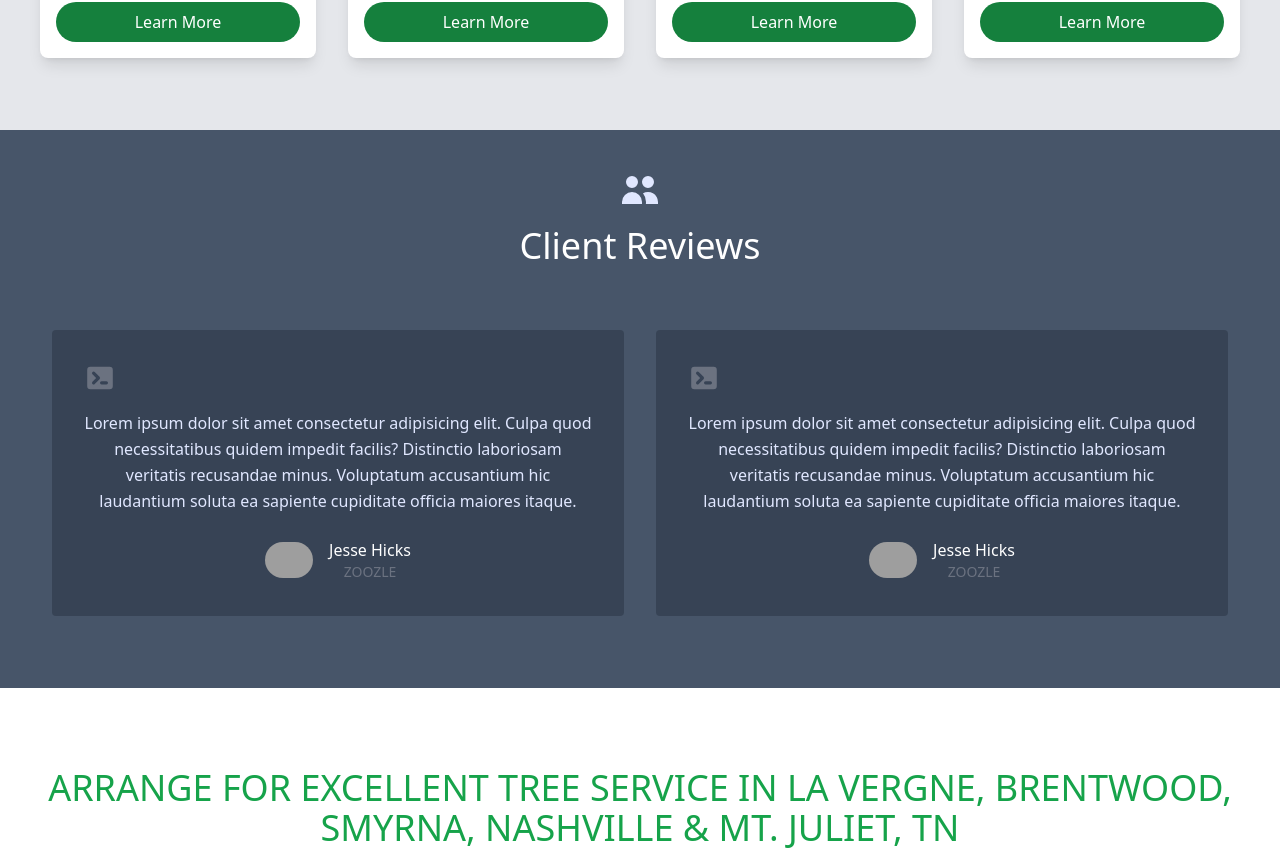
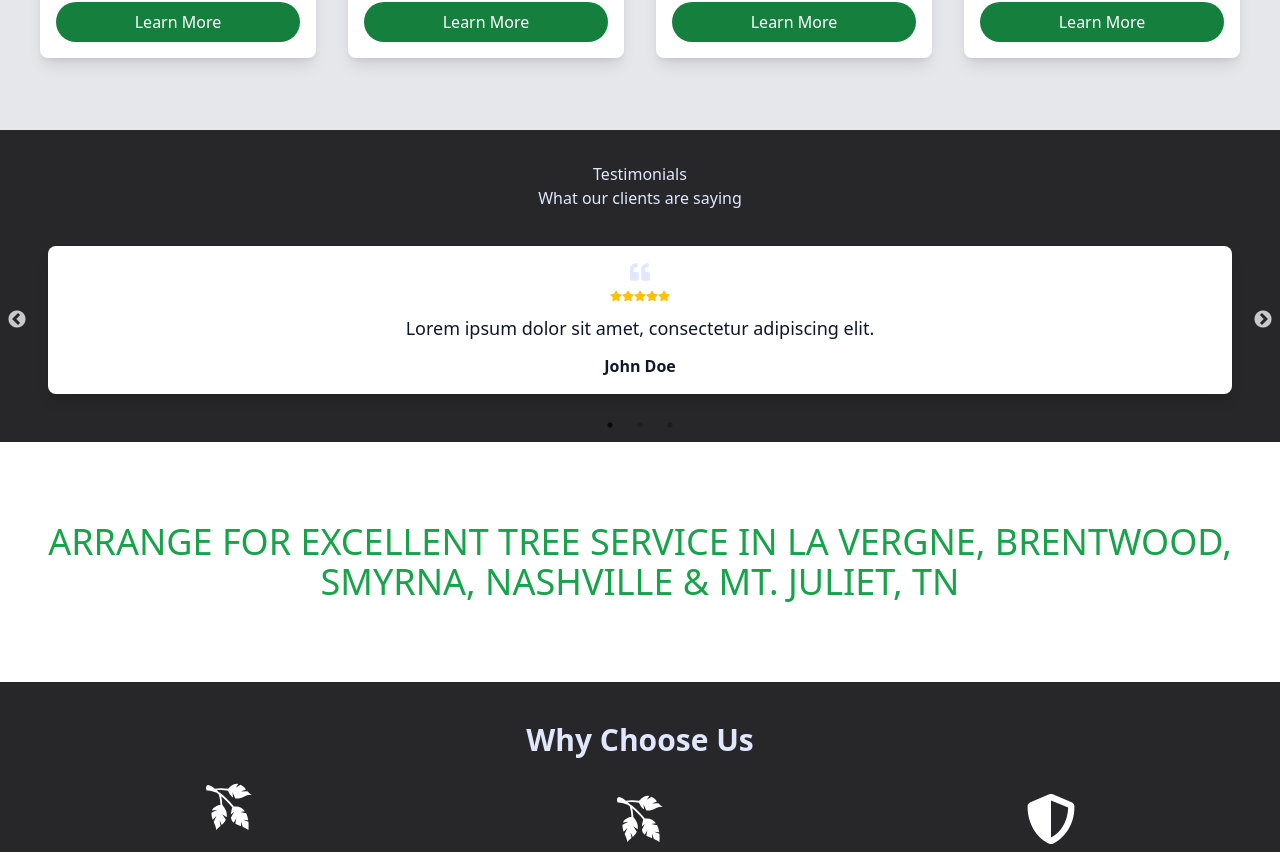
Before and after one commit to Israel2800/G-Professional-Tree-Service, a React (Create React App) app: page / in a window 1280 px wide. Shown: the part 1698-2550 px from the top of the page. Built offline with nearby package versions, Linux system fonts and the light colour scheme; grey boxes are pictures that could not be loaded.

Commit message:
Testimonials Section added

```diff
--- a/package.json
+++ b/package.json
@@ -10,10 +10,10 @@
     "@fortawesome/react-fontawesome": "^0.2.0",
     "@heroicons/react": "^1.0.1",
     "@mui/icons-material": "^5.11.16",
+    "@react-icons/all-files": "^4.1.0",
     "@testing-library/jest-dom": "^5.16.5",
     "@testing-library/react": "^13.4.0",
     "@testing-library/user-event": "^13.5.0",
-    "@react-icons/all-files": "^4.1.0",
     "bootstrap": "^5.2.3",
     "nodemailer": "^6.9.1",
     "react": "^18.2.0",
@@ -22,6 +22,8 @@
     "react-icons": "^4.4.0",
     "react-router-dom": "^6.4.2",
     "react-scripts": "5.0.1",
+    "react-slick": "^0.29.0",
+    "slick-carousel": "^1.8.1",
     "web-vitals": "^2.1.4"
   },
   "scripts": {
--- a/src/components/pages/About.js
+++ b/src/components/pages/About.js
@@ -88,7 +88,7 @@ export default function About({ handlePageChange }) {
       </section>
 
       {/* Section 3 */}
-      <section id='services' className="bg-gray-200 py-8 container flex flex-col justify-center">
+      <section id='services' className="bg-gray-200 py-8  flex flex-col justify-center">
             <h2 className="text-3xl font-bold text-center text-black">Our Services</h2>
             <div className="grid grid-cols-1 sm:grid-cols-2 lg:grid-cols-4 gap-8 p-10">
               {services.map((service, index) => (
--- a/src/components/pages/Testimonials.js
+++ b/src/components/pages/Testimonials.js
@@ -1,41 +1,44 @@
 import React from "react";
 import { TerminalIcon, UsersIcon } from "@heroicons/react/solid";
 import { testimonials } from "../../data";
+import { FaQuoteLeft, FaStar } from 'react-icons/fa';
+import Slider from 'react-slick';
+import 'slick-carousel/slick/slick.css';
+import 'slick-carousel/slick/slick-theme.css';
 
 export default function Testimonials(){
+    const settings = {
+        dots: true,
+        infinite: true,
+        speed: 500,
+        slidesToShow: 1,
+        slidesToScroll: 1,
+      };
+
     return(
-        <section id="testimonials">
-            <div className=" px-5 py-10 mx-auto text-center bg-slate-600">
-                    <UsersIcon className="w-10 inline-block mb-4" />
-                    <h1 className="sm:text-4xl text-3xl font-medium title-font text-white mb-12">
-                    Client Reviews
-                    </h1>
-                    <div className="flex flex-wrap m-4">
-                    {testimonials.map((testimonial) => (
-                        <div className="p-4 md:w-1/2 w-full">
-                        <div className="h-full bg-gray-800 bg-opacity-40 p-8 rounded">
-                            <TerminalIcon className="block w-8 text-gray-500 mb-4" />
-                            <p className="leading-relaxed mb-6">{testimonial.quote}</p>
-                            <div className="inline-flex items-center">
-                            <img
-                                alt="testimonial"
-                                src={testimonial.image}
-                                className="w-12 rounded-full flex-shrink-0 object-cover object-center"
-                            />
-                            <span className="flex-grow flex flex-col pl-4">
-                                <span className="title-font font-medium text-white">
-                                {testimonial.name}
-                                </span>
-                                <span className="text-gray-500 text-sm uppercase">
-                                {testimonial.company}
-                                </span>
-                            </span>
-                            </div>
-                        </div>
-                        </div>
-                    ))}
+        <section id="Testimonials" className="py-8 ">
+        <div className="container px-8 mx-auto">
+          <h5 className="text-center ">Testimonials</h5>
+          <h2 className="text-center pb-5">What our clients are saying</h2>
+          <Slider {...settings} className="">
+            {testimonials.map((testimonial) => (
+              <div key={testimonial.id} className="p-2 md:p-4">
+                <div className="bg-white rounded-lg shadow-lg p-4">
+                  <div className="flex flex-col items-center mb-3">
+                    <FaQuoteLeft size={20} className="mb-2" />
+                    <div className="flex flex-row">
+                      {Array.from(Array(testimonial.rating), (e, i) => (
+                        <FaStar key={i} color="#ffc107" size={12} />
+                      ))}
                     </div>
+                  </div>
+                  <p className="pb-3 text-lg text-center text-slate-900">{testimonial.comment}</p>
+                  <h5 className="font-bold text-center text-slate-900">{testimonial.name}</h5>
                 </div>
-        </section>
+              </div>
+            ))}
+          </Slider>
+        </div>
+      </section>
     );
 }
--- a/src/data.js
+++ b/src/data.js
@@ -1,18 +1,22 @@
 export const testimonials = [
   {
-      quote:
-      "Lorem ipsum dolor sit amet consectetur adipisicing elit. Culpa quod necessitatibus quidem impedit facilis? Distinctio laboriosam veritatis recusandae minus. Voluptatum accusantium hic laudantium soluta ea sapiente cupiditate officia maiores itaque.",
-      image: "https://randomuser.me/api/portraits/men/1.jpg",
-      name: "Jesse Hicks",
-      company: "Zoozle",
-  },
-  {
-      quote:
-      "Lorem ipsum dolor sit amet consectetur adipisicing elit. Culpa quod necessitatibus quidem impedit facilis? Distinctio laboriosam veritatis recusandae minus. Voluptatum accusantium hic laudantium soluta ea sapiente cupiditate officia maiores itaque.",
-      image: "https://randomuser.me/api/portraits/men/1.jpg",
-      name: "Jesse Hicks",
-      company: "Zoozle",
-  },
+    id: 1,
+    rating: 5,
+    comment: "Lorem ipsum dolor sit amet, consectetur adipiscing elit.",
+    name: "John Doe",
+},
+{
+    id: 2,
+    rating: 5,
+    comment: "Nulla vel felis nec nulla tempus varius nec eu elit.",
+    name: "Jane Doe",
+},
+{
+    id: 3,
+    rating: 5,
+    comment: "Donec ullamcorper vestibulum tellus, in finibus dolor bibendum ac.",
+    name: "Bob Smith",
+},
 ]
 
 export const services = [
```
Also changed, not shown: 1 other file (tests, documents, lock files or other folders).
